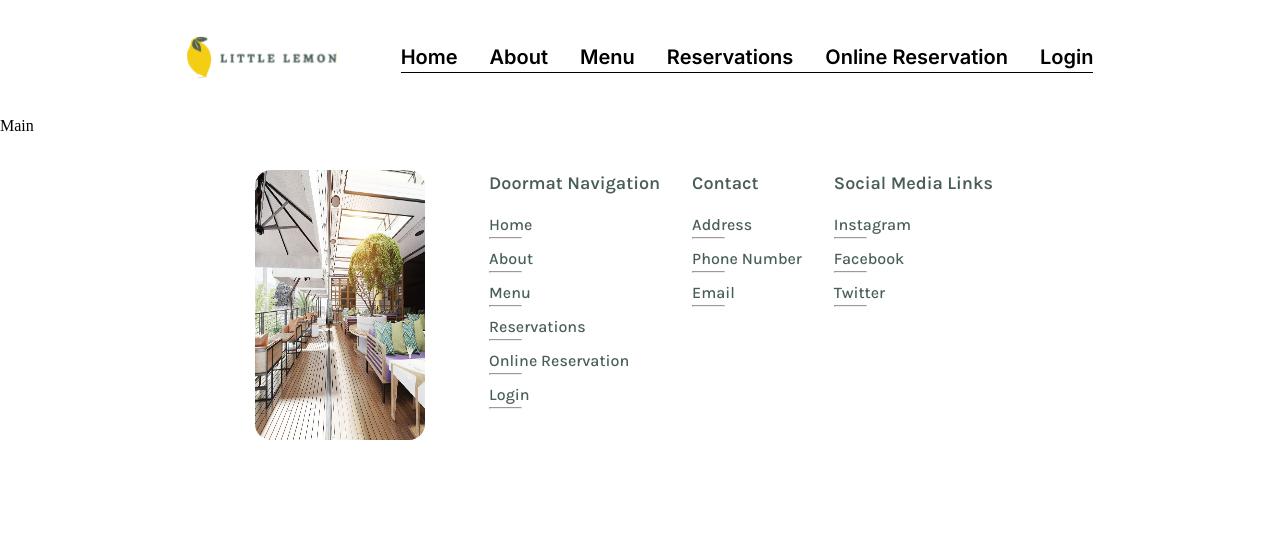
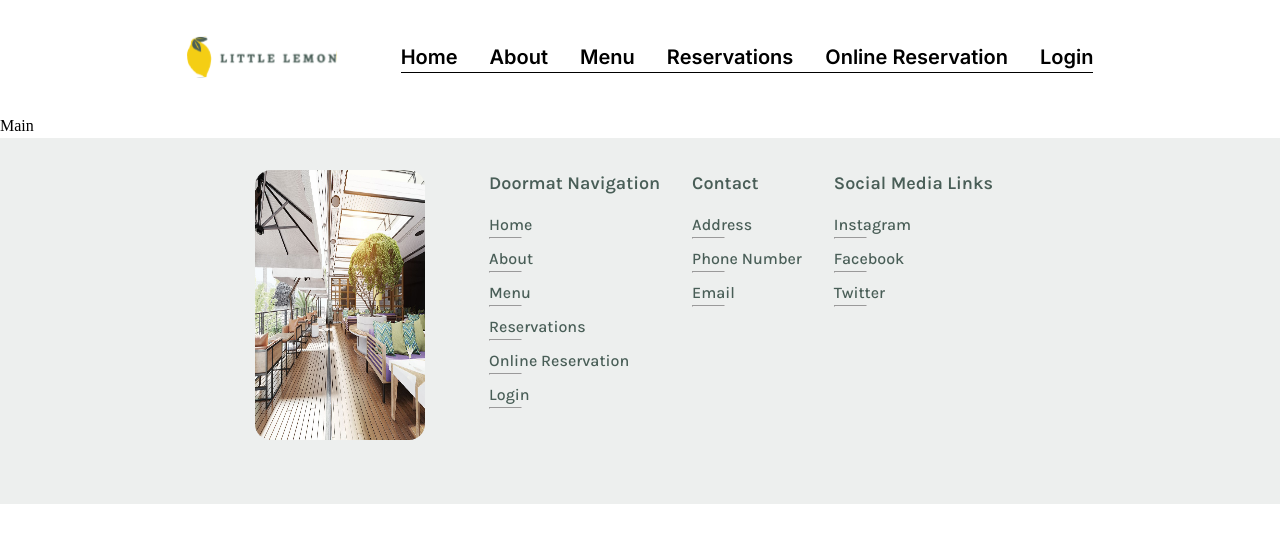
Before and after one commit to TonchoLozev/little-lemon-app, a React (Create React App) app: page / in a window 1280 px wide. Shown: the top 542 px of the page. Built offline with nearby package versions, Linux system fonts and the light colour scheme; a web font is replaced by a local one.

Commit message:
Adjust styles

```diff
--- a/src/components/Footer/index.css
+++ b/src/components/Footer/index.css
@@ -3,12 +3,11 @@ footer {
     flex: 1;
     flex-wrap: wrap;
     padding: 64px 0;
-    background-color: var(--seconary-light-grey);
+    background-color: var(--seconary-light-gray);
     padding: 16px;
 }
 
 .footer-image {
-    border-radius: 16px;
     margin-right: 64px;
     margin-bottom: 32px;
 }
--- a/src/styles/global.css
+++ b/src/styles/global.css
@@ -9,3 +9,7 @@
 .text-light-gray {
     color: var(--seconary-light-gray);
 }
+
+img {
+    border-radius: 16px;
+}
```
